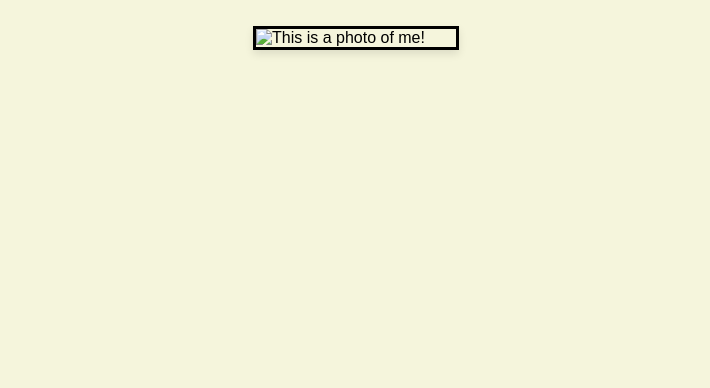
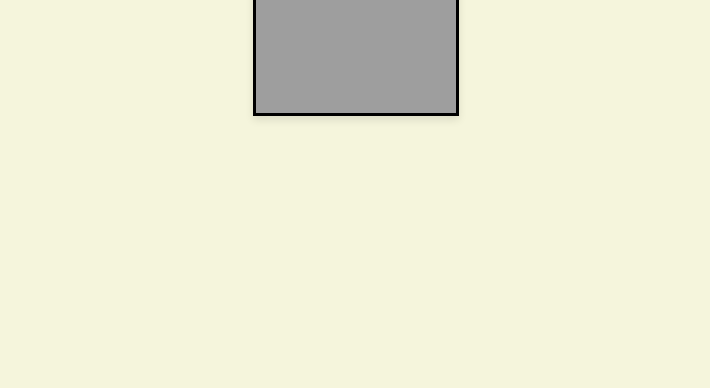
Before and after one commit to kata-boehm/Spielwiese, a plain HTML site: page index.html in a window 1280 px wide. Shown: the part 412-800 px from the top of the page, without its empty margins (284-994 px from the left). Drawn offline with Linux system fonts and the light colour scheme; the site is published under a folder, as on GitHub Pages, so addresses that start at the root find nothing.

Commit message:
Update index.html

```diff
--- a/index.html
+++ b/index.html
@@ -9,6 +9,6 @@
 <body>
   <h1>Hi there! Welcome to my personal website!</h1>
   <script src="script.js"></script>
-  <img src="/Foto2.jpg" alt="This is a photo of me!" id="my-photo" onclick="sayHello()">
+  <img src="Foto2.jpg" alt="This is a photo of me!" id="my-photo" onclick="sayHello()">
 </body>
 </html>
```
